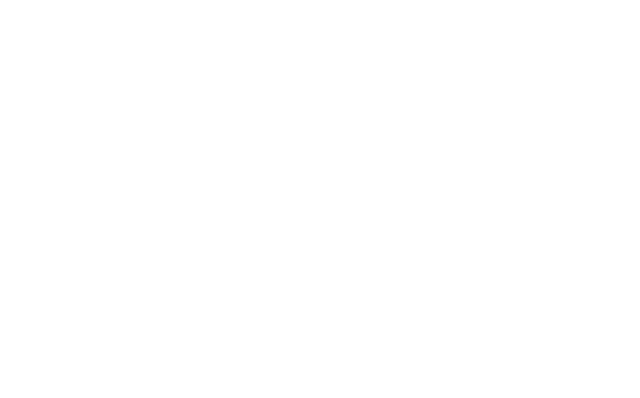
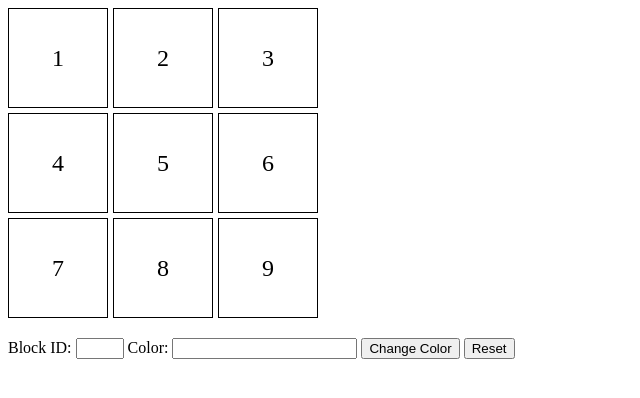
Before and after one commit to acciojob/Replit-Asian-Paints-arindam0011, a website: page main.html in a window 1280 px wide. Shown: the whole page, without its empty margins (0-640 px from the left). Drawn offline with Linux system fonts and the light colour scheme.

Commit message:
created a submission

```diff
--- a/main.html
+++ b/main.html
@@ -8,6 +8,26 @@
 
 <body>
 	<!-- the entire body must be written by student -->
+	<div id="grid-container">
+        <!-- 3x3 grid with numbered items -->
+        <div id="1" class="grid-item">1</div>
+        <div id="2" class="grid-item">2</div>
+        <div id="3" class="grid-item">3</div>
+        <div id="4" class="grid-item">4</div>
+        <div id="5" class="grid-item">5</div>
+        <div id="6" class="grid-item">6</div>
+        <div id="7" class="grid-item">7</div>
+        <div id="8" class="grid-item">8</div>
+        <div id="9" class="grid-item">9</div>
+    </div>
+    <div>
+        <label for="block_id">Block ID:</label>
+        <input type="number" id="block_id" min="1" max="9">
+        <label for="colour_id">Color:</label>
+        <input type="text" id="colour_id">
+        <button id="change_button">Change Color</button>
+        <button id="reset">Reset</button>
+    </div>
     <script type="text/javascript" src="./script.js">
 </script>
 
--- a/script.js
+++ b/script.js
@@ -1 +1,30 @@
 //your JS code here. If required.
+document.addEventListener("DOMContentLoaded", function() {
+    const gridItems = document.querySelectorAll(".grid-item");
+    const changeButton = document.getElementById("change_button");
+    const resetButton = document.getElementById("reset");
+
+    changeButton.addEventListener("click", function() {
+        // Get the input values
+        const blockId = document.getElementById("block_id").value;
+        const colorId = document.getElementById("colour_id").value;
+
+        // Reset all grid items to transparent
+        gridItems.forEach(item => {
+            item.style.backgroundColor = "transparent";
+        });
+
+        // Change the background color of the specified block
+        const selectedBlock = document.getElementById(blockId);
+        if (selectedBlock) {
+            selectedBlock.style.backgroundColor = colorId;
+        }
+    });
+
+    resetButton.addEventListener("click", function() {
+        // Reset all grid items to transparent
+        gridItems.forEach(item => {
+            item.style.backgroundColor = "transparent";
+        });
+    });
+});
--- a/styles.css
+++ b/styles.css
@@ -1 +1,17 @@
 /*  your css code here. If applicable */
+#grid-container {
+    display: grid;
+    grid-template-columns: repeat(3, 100px);
+    grid-template-rows: repeat(3, 100px);
+    gap: 5px;
+    margin-bottom: 20px;
+}
+
+.grid-item {
+    display: flex;
+    align-items: center;
+    justify-content: center;
+    border: 1px solid #000;
+    font-size: 24px;
+    background-color: transparent;
+}
```
